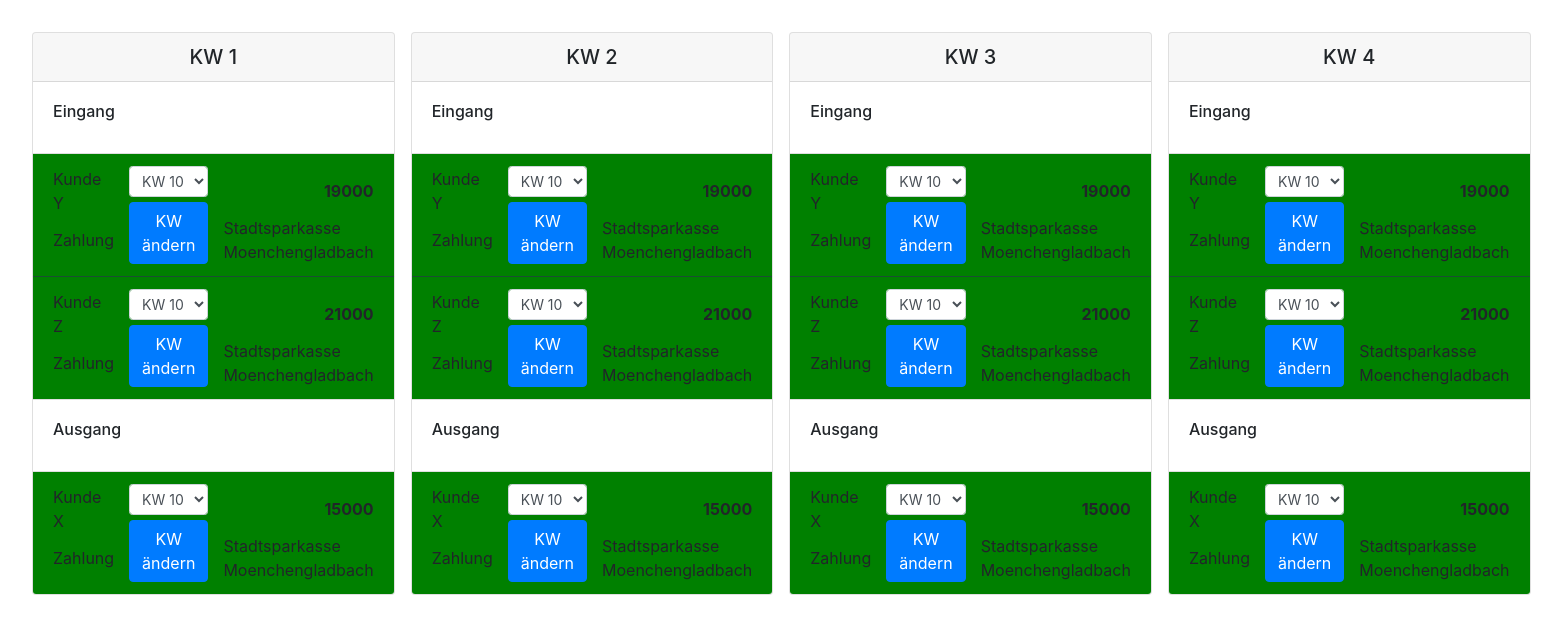
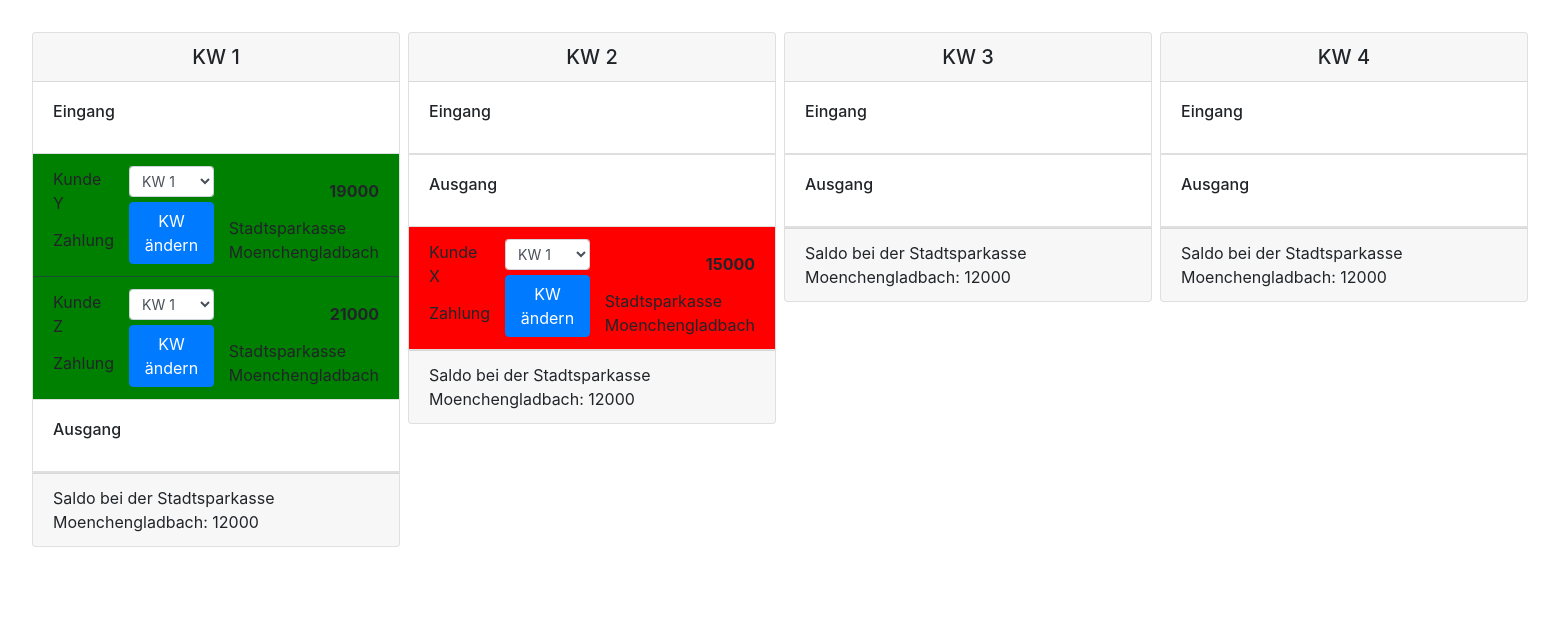
Before and after one commit to bendahmen/LiquiList, a Django app: page / in a window 1560 px wide. Shown: the part 56-690 px from the top of the page. Run offline with Django 3.2, Linux system fonts and the light colour scheme; data comes from the database, SQL or seed files in the repository; both versions use the stored data as it was after the commit; some libraries are stand-ins or nearby versions.

Commit message:
Implemented functionality to switch payments between weeks

```diff
--- a/LiquiList/cash/views.py
+++ b/LiquiList/cash/views.py
@@ -1,12 +1,35 @@
-from django.shortcuts import render
+from django.shortcuts import render, redirect
 from django.http import HttpResponse
 
 from .models import *
 
 def home(request):
     """ Calendar Weeks payments overview """
+
+
+    #Post request
+    if request.method == 'POST':
+        paymentID = request.POST['paymentID']
+        cw = request.POST['cwxxSelector']
+        paymentType = request.POST['paymentTypeForm']
+
+        if paymentType == 'receivables':
+            currentPayment = Receivable.objects.get(pk = paymentID)
+            currentPayment.week = cw
+            currentPayment.save()
+        else:
+            currentPayment = Payable.objects.get(pk = paymentID)
+            currentPayment.week = cw
+            currentPayment.save()
+
+        return redirect('home')
+
+
+
+    accounts = Account.objects.all()
+
     cWeeks = {1: dict(), 2: dict(), 3: dict(), 4: dict()}
     for week in range(1, 5):
-        cWeeks[week]['receivables'] = Receivable.objects.all()
-        cWeeks[week]['payables'] = Payable.objects.all()
-    return render(request, 'cwView.html', {'cWeeks': cWeeks})
+        cWeeks[week]['receivables'] = Receivable.objects.filter(week=week)
+        cWeeks[week]['payables'] = Payable.objects.filter(week=week)
+    return render(request, 'cwView.html', {'cWeeks': cWeeks, 'accounts': accounts})
--- a/LiquiList/static/cwView.css
+++ b/LiquiList/static/cwView.css
@@ -1,12 +1,17 @@
 .cwView {
     display: grid;
     grid-template-columns: repeat(4, 1fr);
-    column-gap: 1em;
+    column-gap: 0.5em;
 }
 
 .payment-receivable {
     background-color: green;
     border: rgb(27, 78, 49) solid;
+}
+
+.payment-payable {
+    background-color: red;
+    border: rgb(117, 29, 29) solid;
 }
 
 .payment-content {
--- a/LiquiList/templates/cwView.html
+++ b/LiquiList/templates/cwView.html
@@ -25,17 +25,20 @@
                     </div>
                     <ul class="list-group list-group-flush">
                         {% for receivable in ptContent %}
-                        <li class="list-group-item zahlung payment-receivable">
+                        <li class="list-group-item zahlung payment-{% if paymentType == 'receivables' %}receivable{% elif paymentType == 'payables' %}payable{% endif %}">
                             <div class="payment-content">
                                 <div class="typ">Zahlung</div>
                                 <div class="kunde">{{ receivable.customer }}</div>
                                 <div class="kwSelektor">
-                                    <form action="#" method="POST">
+                                    <form method="POST">
+                                        {% csrf_token %}
                                         <div class="form-group formKwSelektor">
-                                            <select class="form-control form-control-sm" id="kwxxSelektor">
-                                                <option value="10">KW 10</option>
-                                                <option value="11">KW 11</option>
+                                            <select class="form-control form-control-sm" id="cwxxSelector" name="cwxxSelector">
+                                                <option value="1">KW 1</option>
+                                                <option value="2">KW 2</option>
                                             </select>
+                                            <input type="hidden" name="paymentID" class="form-control" value="{{ receivable.id }}">
+                                            <input type="hidden" name="paymentTypeForm" class="form-control" value="{{ paymentType }}">
                                         </div>
                                         <button type="submit" class="btn btn-primary">KW ändern</button>
                                     </form>
@@ -47,6 +50,13 @@
                         {% endfor %}
                     </ul>
                     {% endfor %}
+                    <div class="card-footer">
+                        <ul class="list-group list-group-flush">
+                            {% for account in accounts %}
+                                Saldo bei der {{ account.name }}: {{ account.balance }}
+                            {% endfor %}
+                        </ul>
+                    </div>
                 </div>
             </div>
         {% endfor %}
```
Also changed, not shown: LiquiList/db.sqlite3.
